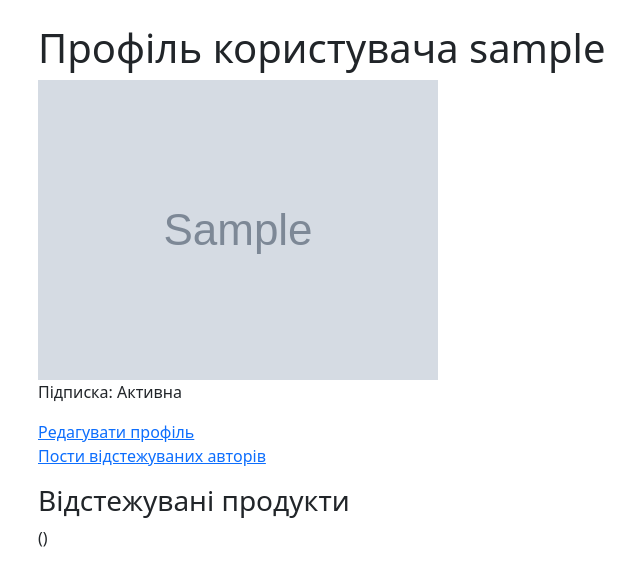
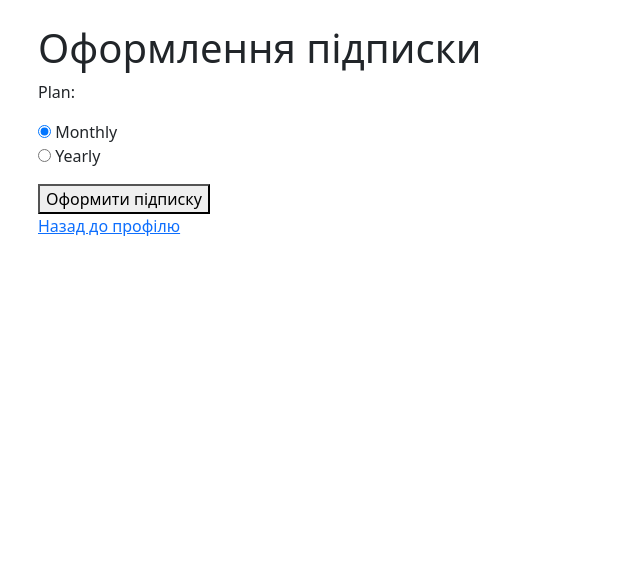
Before and after one commit to andriibalandin/portfolio-site, a Django app: page /accounts/subscribe/ in a window 1280 px wide. Shown: the part 56-642 px from the top of the page, without its empty margins (44-684 px from the left). Run offline with Django 5.2, Linux system fonts and the light colour scheme; a user stored in the database is signed in; tables that the repository leaves empty hold one stand-in row (values such as "Sample post"); grey boxes marked "Sample" are stand-in pictures; some libraries are stand-ins or nearby versions.

Commit message:
підписка через stripe

```diff
--- a/portfolio_site/order/apps.py
+++ b/portfolio_site/order/apps.py
@@ -4,6 +4,3 @@
 class OrderConfig(AppConfig):
     default_auto_field = 'django.db.models.BigAutoField'
     name = 'order'
-
-    def ready(self):
-        import order.signals
--- a/portfolio_site/templates/users/profile.html
+++ b/portfolio_site/templates/users/profile.html
@@ -13,8 +13,13 @@
   {% else %}
     <p>Аватар відсутній</p>
   {% endif %}
-  <p>Підписка: {{ user_subscription.is_active|yesno:"Активна,Неактивна" }}</p>
   {% if request.user == user %}
+  {% if user_subscription %}
+        <p>Підписка: {{ user_subscription.plan|capfirst }} (активна до {{ user_subscription.end_date }})</p>
+    {% else %}
+        <p>У вас немає активної підписки.</p>
+        <a href="{% url 'users:subscribe' %}" class="button">Оформити підписку</a>
+    {% endif %}
     <a href="{% url 'users:edit_profile' %}">Редагувати профіль</a>
   {% endif %}
   <p><a href="{% url 'blog:posts' %}?only_followed=True">Пости відстежуваних авторів</a></p>
--- /dev/null
+++ b/portfolio_site/templates/users/subscribe.html
@@ -0,0 +1,13 @@
+{% extends 'shop/base.html' %}
+{% block content %}
+    <h1>Оформлення підписки</h1>
+    {% if form.errors %}
+        <p style="color: red;">Помилка: {{ form.non_field_errors }}</p>
+    {% endif %}
+    <form method="post">
+        {% csrf_token %}
+        {{ form.as_p }}
+        <button type="submit" class="button">Оформити підписку</button>
+    </form>
+    <a href="{% url 'users:profile' %}">Назад до профілю</a>
+{% endblock %}
--- /dev/null
+++ b/portfolio_site/templates/users/subscription_success.html
@@ -0,0 +1,6 @@
+{% extends 'shop/base.html' %}
+{% block content %}
+    <h1>Підписка успішно оформлена!</h1>
+    <p>Ваша {{ subscription.plan|capfirst }} підписка активна до {{ subscription.end_date }}.</p>
+    <a href="{% url 'users:profile' %}">Повернутися до профілю</a>
+{% endblock %}
--- a/portfolio_site/users/forms.py
+++ b/portfolio_site/users/forms.py
@@ -1,5 +1,5 @@
 from django import forms
-from .models import UserProfile
+from .models import UserProfile, Subscription
 from django.contrib.auth.models import User
 
 
@@ -23,3 +23,12 @@
         if commit:
             user.save()
         return profile
+
+
+class SubscriptionForm(forms.ModelForm):
+    class Meta:
+        model = Subscription
+        fields = ['plan']
+        widgets = {
+            'plan': forms.RadioSelect
+        }
--- a/portfolio_site/users/models.py
+++ b/portfolio_site/users/models.py
@@ -25,10 +25,16 @@
 
 
 class Subscription(models.Model):
+    PLAN_CHOICES = (
+        ('monthly', 'Monthly'),
+        ('yearly', 'Yearly'),
+    )
     user = models.ForeignKey(User, on_delete=models.CASCADE)
+    plan = models.CharField(max_length=20, choices=PLAN_CHOICES, default='monthly')
     start_date = models.DateTimeField(auto_now_add=True)
     end_date = models.DateTimeField()
     is_active = models.BooleanField(default=True)
+    stripe_subscription_id = models.CharField(max_length=100, blank=True, null=True)
 
     def __str__(self):
-        return f"{self.user.username} - {'Active' if self.is_active else 'Inactive'}"
+        return f"{self.user.username} - {self.plan} - {'Active' if self.is_active else 'Inactive'}"
--- a/portfolio_site/users/urls.py
+++ b/portfolio_site/users/urls.py
@@ -1,5 +1,5 @@
 from django.urls import path
-from .views import CustomLoginView, ProfileView, RegisterView, FollowAuthorView, UnfollowAuthorView, EditProfileView
+from .views import CustomLoginView, ProfileView, RegisterView, FollowAuthorView, UnfollowAuthorView, EditProfileView, SubscriptionCreateView, SubscriptionSuccessView
 from django.contrib.auth.views import LogoutView
 
 app_name = 'users'
@@ -8,8 +8,9 @@
     path('login/', CustomLoginView.as_view(), name='login'),
     path('logout/', LogoutView.as_view(next_page='/'), name='logout'),
     path('profile/', ProfileView.as_view(), name='profile'),
-    path('subscribe/', ProfileView.as_view(), name='subscribe'),
     path('follow/<int:user_id>/', FollowAuthorView.as_view(), name='follow_author'),
     path('unfollow/<int:user_id>/', UnfollowAuthorView.as_view(), name='unfollow_author'),
     path('profile/edit/', EditProfileView.as_view(), name='edit_profile'),
+    path('subscribe/', SubscriptionCreateView.as_view(), name='subscribe'),
+    path('subscribe/success/', SubscriptionSuccessView.as_view(), name='subscription_success'),
 ]
--- a/portfolio_site/users/views.py
+++ b/portfolio_site/users/views.py
@@ -1,15 +1,20 @@
 from django.http import HttpResponseRedirect
-from django.shortcuts import get_object_or_404
+from django.shortcuts import get_object_or_404, redirect, render
 from django.views.generic import DetailView, View
 from django.views.generic.edit import FormView, UpdateView
 from django.contrib.auth.views import LoginView
 from django.contrib.auth.forms import UserCreationForm
 from django.contrib.auth.mixins import LoginRequiredMixin
 from django.contrib.auth import login
+from django.conf import settings
+from django.utils import timezone
 from django.urls import reverse, reverse_lazy
 from django.contrib.auth.models import User
 from .models import Subscription, UserProfile
-from .forms import ProfileEditForm
+from .forms import ProfileEditForm, SubscriptionForm
+import stripe
+
+stripe.api_key = settings.STRIPE_SECRET_KEY
 
 
 class CustomLoginView(LoginView):
@@ -42,7 +47,7 @@
     def get_context_data(self, **kwargs):
         context = super().get_context_data(**kwargs)
         context['tracked_products'] = self.request.user.userprofile.tracked_products.all()
-        context['user_subscription'] = Subscription.objects.filter(user=self.get_object(), is_active=True).first()
+        context['user_subscription'] = Subscription.objects.filter(user=self.request.user, is_active=True).first()
         return context
 
 
@@ -74,3 +79,62 @@
         kwargs = super().get_form_kwargs()
         kwargs['user'] = self.request.user
         return kwargs
+
+
+class SubscriptionCreateView(LoginRequiredMixin, FormView):
+    form_class = SubscriptionForm
+    template_name = 'users/subscribe.html'
+    success_url = reverse_lazy('users:profile')
+
+    def form_valid(self, form):
+        plan = form.cleaned_data['plan']
+        price_id = settings.STRIPE_PRICE_ID_MONTHLY if plan == 'monthly' else settings.STRIPE_PRICE_ID_YEARLY
+        try:
+            checkout_session = stripe.checkout.Session.create(
+                customer_email=self.request.user.email,
+                payment_method_types=['card'],
+                line_items=[{
+                    'price': price_id,
+                    'quantity': 1,
+                }],
+                mode='subscription',
+                success_url=f"{settings.SITE_DOMAIN}{reverse('users:subscription_success')}?session_id={{CHECKOUT_SESSION_ID}}",
+                cancel_url=f"{settings.SITE_DOMAIN}{reverse('users:profile')}",
+            )
+            return redirect(checkout_session.url, code=303)
+        except Exception as e:
+            form.add_error(None, str(e))
+            return self.form_invalid(form)
+
+
+class SubscriptionSuccessView(LoginRequiredMixin, View):
+    def get(self, request):
+        session_id = request.GET.get('session_id')
+        if not session_id:
+            return redirect('users:profile')
+
+        try:
+            checkout_session = stripe.checkout.Session.retrieve(session_id)
+            subscription = stripe.Subscription.retrieve(checkout_session.subscription)
+            plan = 'monthly' if subscription.plan.id == settings.STRIPE_PRICE_ID_MONTHLY else 'yearly'
+
+            sub, created = Subscription.objects.get_or_create(
+                user=self.request.user,
+                defaults={
+                    'plan': plan,
+                    'start_date': timezone.now(),
+                    'end_date': timezone.now() + timezone.timedelta(days=30 if plan == 'monthly' else 365),
+                    'is_active': True,
+                    'stripe_subscription_id': subscription.id
+                }
+            )
+            if not created:
+                sub.plan = plan
+                sub.end_date = timezone.now() + timezone.timedelta(days=30 if plan == 'monthly' else 365)
+                sub.is_active = True
+                sub.stripe_subscription_id = subscription.id
+                sub.save()
+
+            return render(request, 'users/subscription_success.html', {'subscription': sub})
+        except Exception as e:
+            return redirect('users:profile')
```
Also changed, not shown: portfolio_site/portfolio_site/settings.py (+11 -2 lines), portfolio_site/users/migrations/0005_subscription_plan_and_more.py (added), 1 other file.
